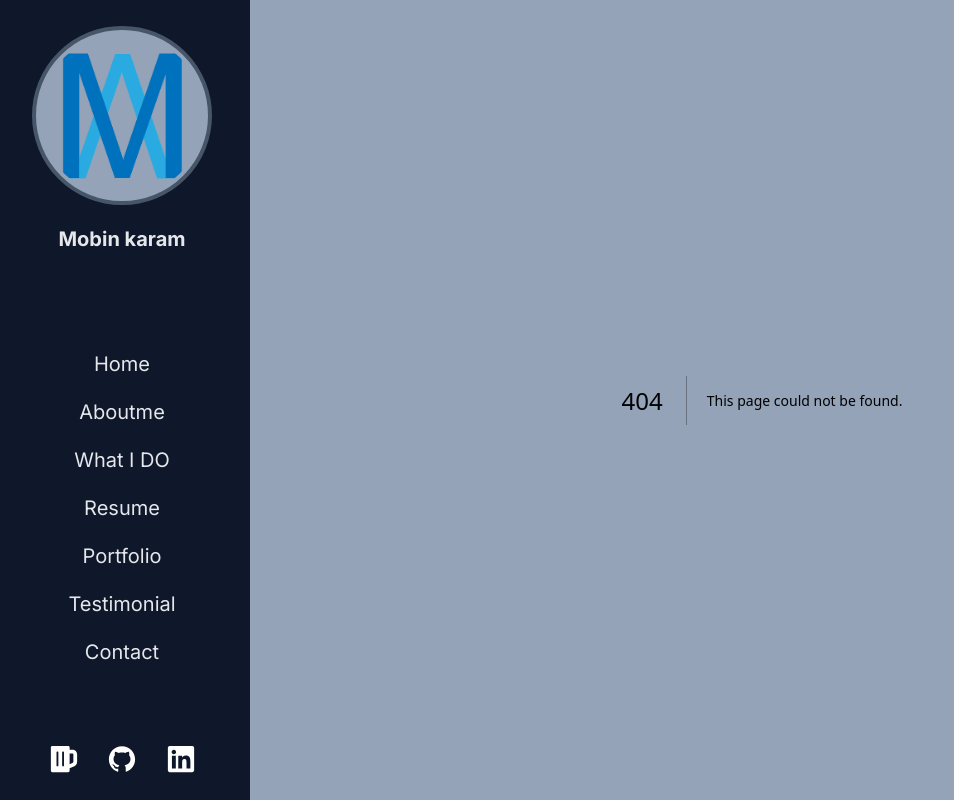
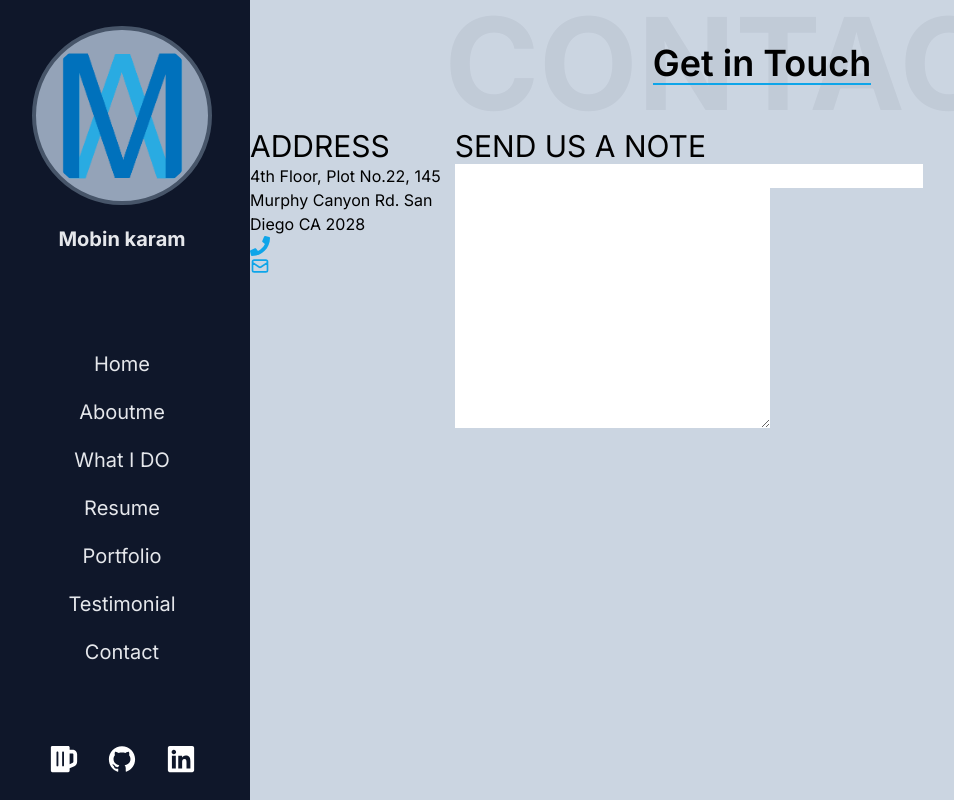
Before and after one commit to Mobin-Karam/mobinkaram.ir, a Next.js app in the folder v3.0.4/client/: page /contact in a window 1280 px wide. Before the commit this address had no page. Shown: the whole page, without its empty margins (6-960 px from the left). Built offline with nearby package versions, Linux system fonts and the light colour scheme.

Commit message:
add contact section

```diff
--- /dev/null
+++ b/v3.0.4/client/app/contact/page.tsx
@@ -0,0 +1,107 @@
+//Contact Component
+import {} from "react-icons/ai";
+import {} from "react-icons/bi";
+import {} from "react-icons/bs";
+import {} from "react-icons/cg";
+import {} from "react-icons/ci";
+import {} from "react-icons/di";
+import { FaPhone } from "react-icons/fa";
+import {} from "react-icons/fc";
+import {} from "react-icons/gi";
+import {} from "react-icons/fi";
+import {} from "react-icons/go";
+import {} from "react-icons/gr";
+import { HiOutlineMail } from "react-icons/hi";
+import {} from "react-icons/hi2";
+import {} from "react-icons/im";
+import {} from "react-icons/io";
+import {} from "react-icons/io5";
+import {} from "react-icons/lu";
+import {} from "react-icons/lib";
+import {} from "react-icons/md";
+import {} from "react-icons/ri";
+import {} from "react-icons/rx";
+import {} from "react-icons/si";
+import {} from "react-icons/sl";
+import {} from "react-icons/tb";
+import {} from "react-icons/tfi";
+import {} from "react-icons/ti";
+import {} from "react-icons/vsc";
+import React from "react";
+
+export default function Page() {
+//   const [formStatus, setFormStatus] = React.useState("Send");
+//   const onSubmit = (e) => {
+//     e.preventDefault();
+//     setFormStatus("Submitting...");
+//     const { name, email, message } = e.target.elements;
+//     let conFom = {
+//       name: name.value,
+//       email: email.value,
+//       message: message.value,
+//     };
+//     console.log(conFom);
+//   };
+
+  return (
+    <>
+      <div className="w-full h-screen py-50px bg-slate-300 font-popp">
+        <div className="relative w-full flex items-center justify-center flex-row flex-nowrap pb-80px">
+          <span className="text-9xl font-bold text-gray-900/5 font-popp">
+            CONTACT
+          </span>
+          <span className="border-b-2 text-4xl font-popp font-semibold border-sky-500 absolute top-100">
+            Get in Touch
+          </span>
+        </div>
+        <div className="grid grid-cols-5 w-full">
+          <div className="col-start-1 col-end-2 pl-60px">
+            <div className="">
+              <h2 className="font-popp text-3xl pb-10px">ADDRESS</h2>
+              <div className="">
+                <div className="mb-30px">
+                  <p className="">
+                    4th Floor, Plot No.22, 145 Murphy Canyon Rd. San Diego CA
+                    2028
+                  </p>
+                </div>
+                <div className="">
+                  <div className="">
+                    <FaPhone className="text-sky-500 text-xl" />
+                  </div>
+                  <div className="">
+                    <HiOutlineMail className="text-sky-500 text-xl" />
+                  </div>
+                </div>
+              </div>
+            </div>
+          </div>
+          <div className="col-start-2 col-end-6 pl-150px">
+            <div className="">
+              <h2 className="font-popp text-3xl pb-20px">SEND US A NOTE</h2>
+              <div className="">
+                <form action="" className="">
+                  <div className="">
+                    <div className="">
+                      <input type="text" name="contact_name" className="" />
+                      <input type="email" name="contact_email" className="" />
+                    </div>
+                    <div className="">
+                      <textarea
+                        name=""
+                        id=""
+                        cols="30"
+                        rows="10"
+                        className=""
+                      ></textarea>
+                    </div>
+                  </div>
+                </form>
+              </div>
+            </div>
+          </div>
+        </div>
+      </div>
+    </>
+  );
+}
```
